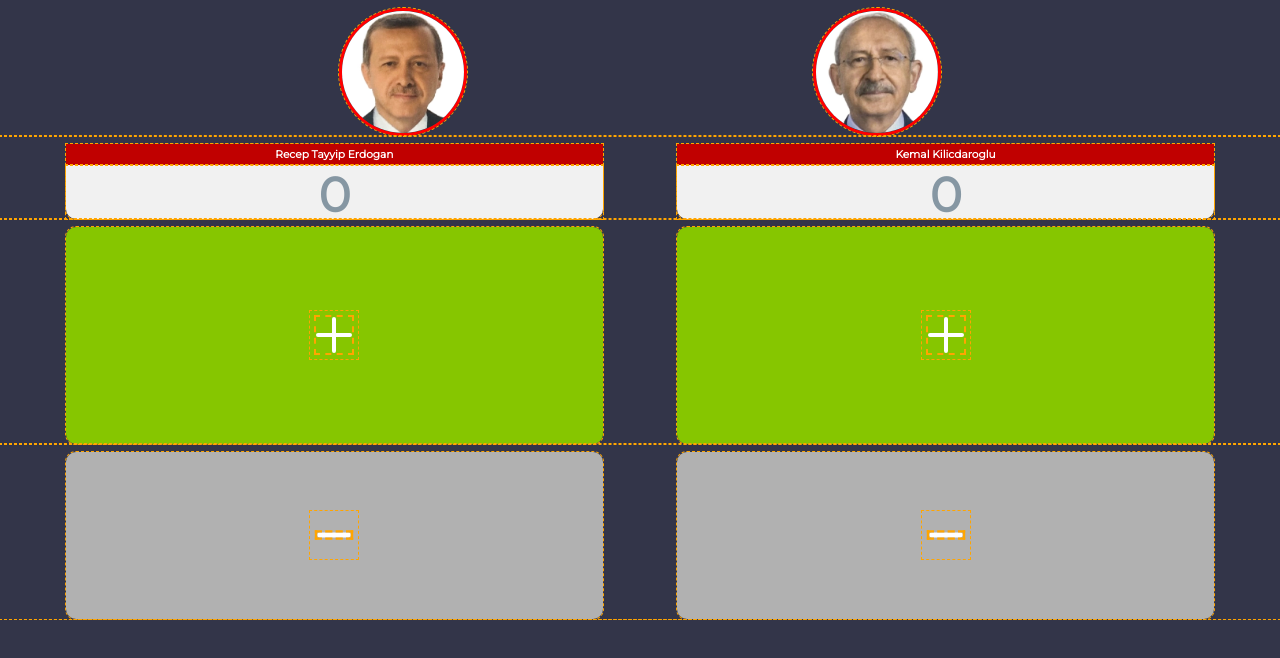
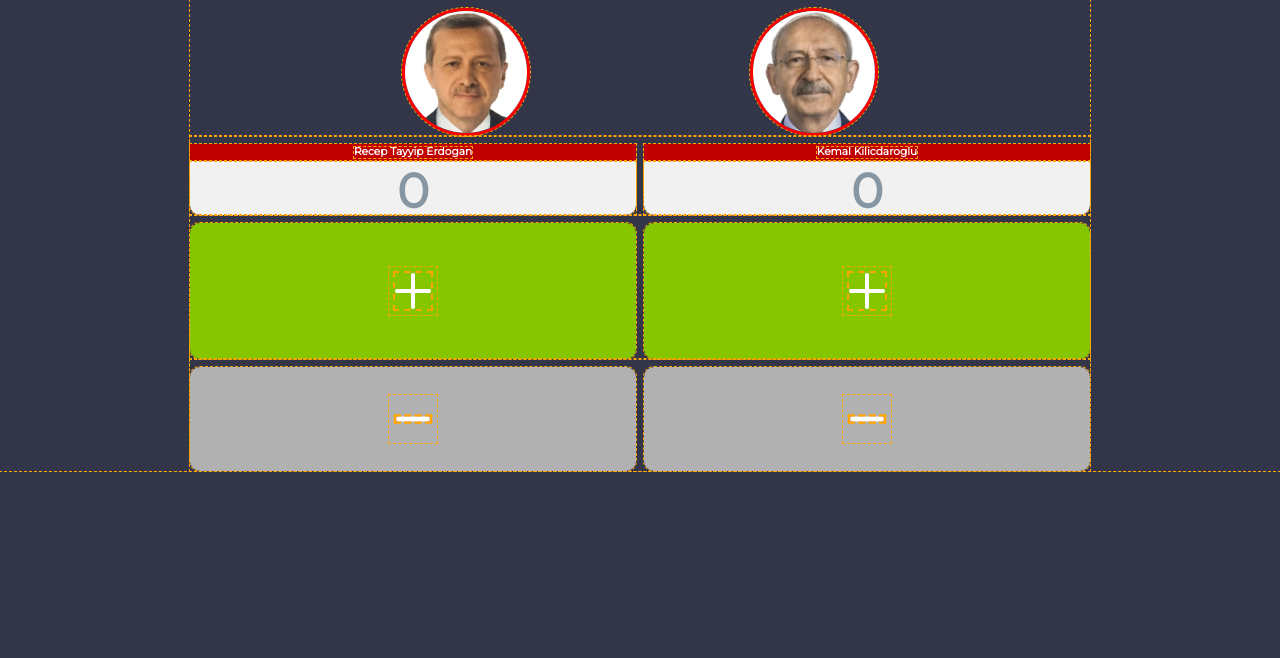
Before and after one commit to K2adir/oySay, a React (Vite) app: page / in a window 1280 px wide. Shown: the top 658 px of the page. Built offline with nearby package versions, Linux system fonts and the light colour scheme.

Commit message:
btn size

```diff
--- a/src/App.css
+++ b/src/App.css
@@ -9,7 +9,14 @@
 }
 
 body {
+  display: flex;
+  justify-content: center;
+  align-items: center;
   background-color: #333549;
+}
+
+.app {
+  max-width: 900px;
 }
 
 .dashboard__container {
--- a/src/App.jsx
+++ b/src/App.jsx
@@ -7,13 +7,13 @@ import { VoteProvider } from "./context/VoteContext";
 
 function App() {
   return (
-    <>
+    <div className="app">
       <VoteProvider>
         <Profile />
         <VoteCounter />
         <ProfileVoteAdd />
       </VoteProvider>
-    </>
+    </div>
   );
 }
 
--- a/src/components/ProfileVoteAdd/ProfileVoteAdd.scss
+++ b/src/components/ProfileVoteAdd/ProfileVoteAdd.scss
@@ -1,7 +1,7 @@
 .dashboard__container {
   .profile__add_btn {
     width: 42vw;
-    height: 17vw;
+    height: 17vh;
     font-size: 3rem;
     display: flex;
     justify-content: center;
@@ -16,7 +16,7 @@
   }
   .profile__minus_btn {
     width: 42vw;
-    height: 13vw;
+    height: 13vh;
     font-size: 3rem;
     display: flex;
     justify-content: center;
--- a/src/components/VoteCounter/VoteCounter.jsx
+++ b/src/components/VoteCounter/VoteCounter.jsx
@@ -17,13 +17,18 @@ const VoteCounter = () => {
     <>
       <div className="dashboard__container">
         <div className="voteCounter">
-          <h5>Recep Tayyip Erdogan</h5>
+          <div className="voteCounter_name">
+            <h5>Recep Tayyip Erdogan</h5>
+          </div>
+
           <div className="voteAmount">
             <h4>{recepVotes}</h4>
           </div>
         </div>
         <div className="voteCounter">
-          <h5>Kemal Kilicdaroglu</h5>
+          <div className="voteCounter_name">
+            <h5>Kemal Kilicdaroglu</h5>
+          </div>
           <div className="voteAmount">
             <h4>{kemalVotes}</h4>
           </div>
--- a/src/components/VoteCounter/VoteCounter.scss
+++ b/src/components/VoteCounter/VoteCounter.scss
@@ -7,11 +7,17 @@
   width: 42vw;
 
   //
-  h5 {
-    // can name text
+  .voteCounter_name {
+    padding: 3px 0;
     background-color: #c00000;
-    padding: 6px 5px 4px 5px;
-    line-height: 1;
+    display: flex;
+    justify-content: center;
+    align-items: center;
+    h5 {
+      // can name text
+      // padding: 4px 5px;
+      line-height: 1;
+    }
   }
   //
 
```
